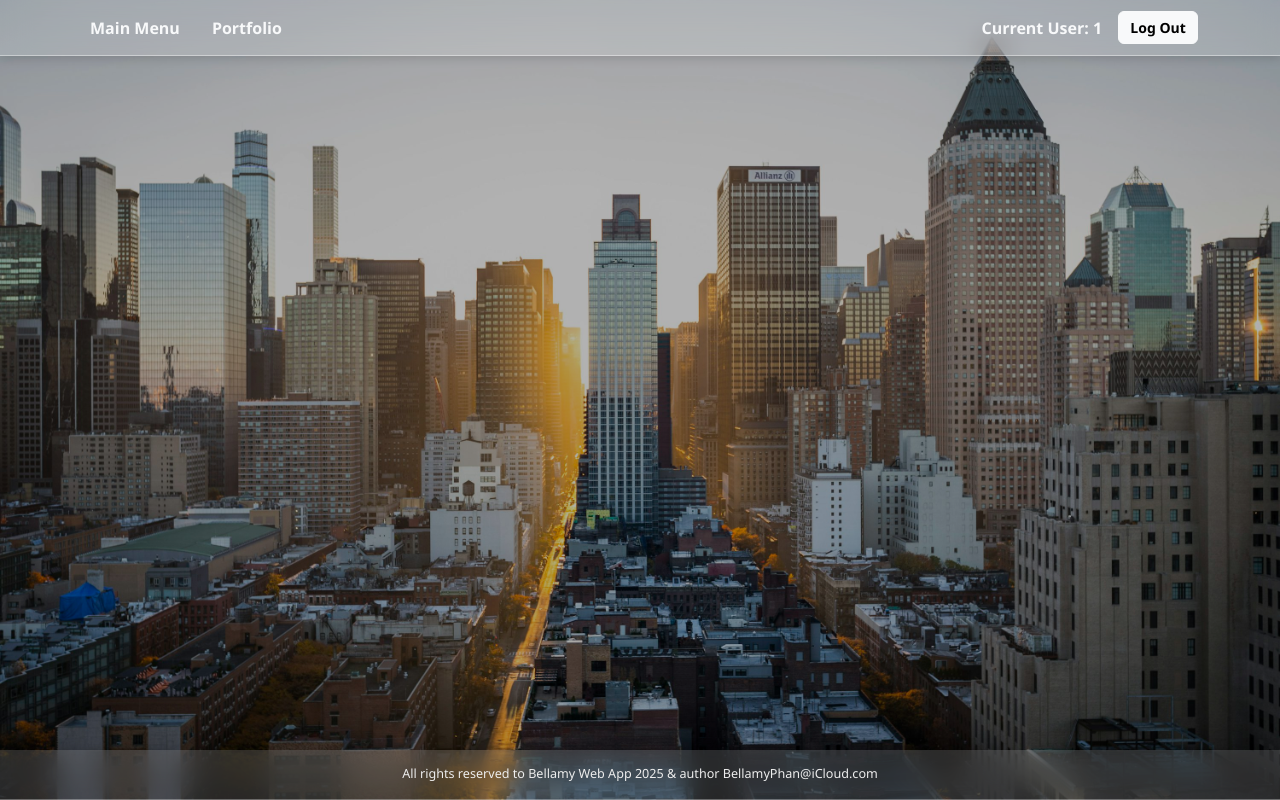
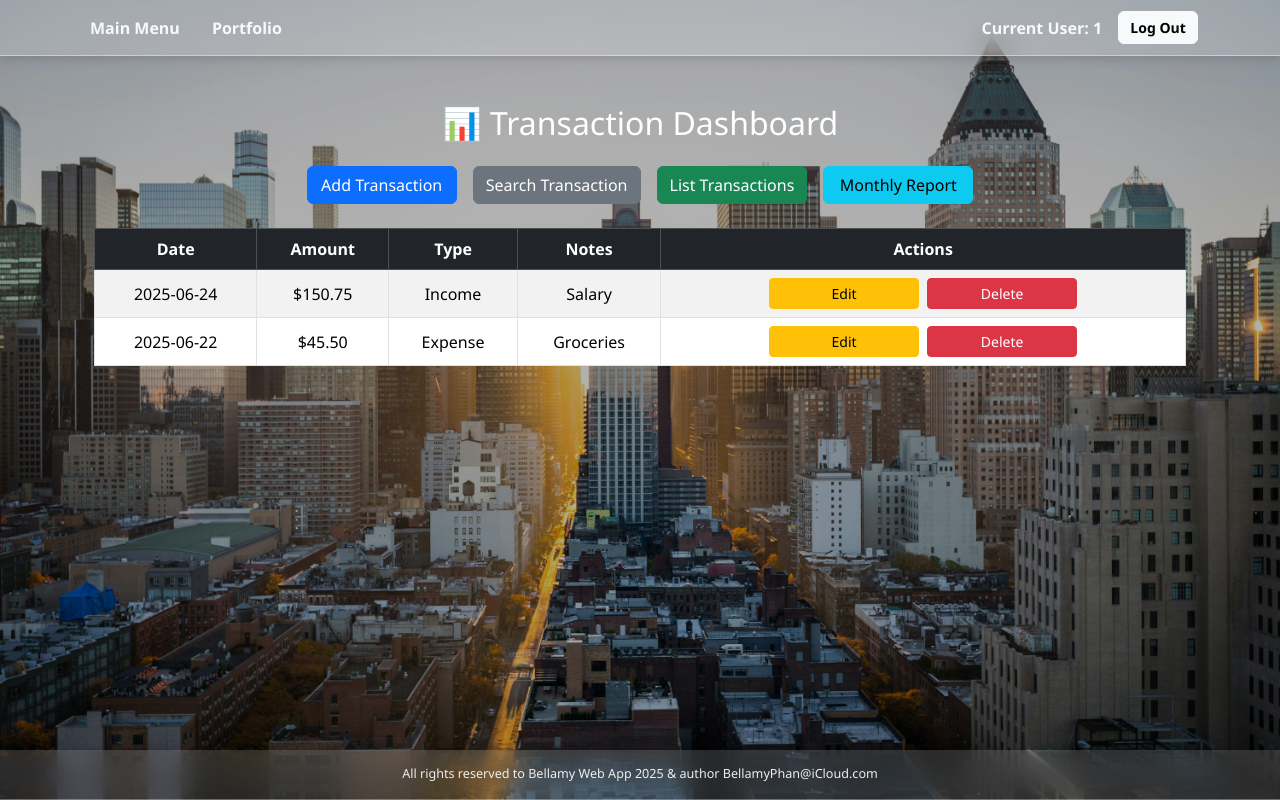
Before and after one commit to bellamyp/bellamy-web-app, an Angular app in the folder angular-frontend/: page /transaction-dashboard in a window 1280 px wide. Before the commit this address led to /. Built offline with nearby package versions, Linux system fonts and the light colour scheme; sample sign-in values are in the browser's storage.

Commit message:
frontend: transaction dashboard, draft the template of transaction dashboard page

```diff
--- a/angular-frontend/src/app/app.routes.ts
+++ b/angular-frontend/src/app/app.routes.ts
@@ -25,6 +25,12 @@ export const routes: Routes = [
             .then(m => m.RegistrationComponent)
     },
     {
+        path: 'transaction-dashboard',
+        canActivate: [authGuard],
+        loadComponent: () => import('./feature/transaction/components/transaction-dashboard/transaction-dashboard.component')
+            .then(m => m.TransactionDashboardComponent)
+    },
+    {
         path: 'bank-dashboard',
         canActivate: [authGuard],
         loadComponent: () => import('./feature/bank/components/dashboard/dashboard.component')
--- a/angular-frontend/src/app/feature/menu/components/main-menu/main-menu.component.ts
+++ b/angular-frontend/src/app/feature/menu/components/main-menu/main-menu.component.ts
@@ -21,8 +21,7 @@ export class MainMenuComponent {
   }
 
   transactionDashboard(): void {
-    // Navigate to the transaction dashboard page
-    alert('Transaction Dashboard is under construction.');
+    this.router.navigate(['/transaction-dashboard']);
   }
 
   bankDashboard(): void {
--- /dev/null
+++ b/angular-frontend/src/app/feature/transaction/components/transaction-dashboard/transaction-dashboard.component.html
@@ -0,0 +1,37 @@
+<div class="container my-4">
+  <h2 class="text-center mb-4">📊 Transaction Dashboard</h2>
+
+  <div class="d-flex justify-content-center gap-3 mb-4 flex-wrap">
+    <button class="btn btn-primary">Add Transaction</button>
+    <button class="btn btn-secondary">Search Transaction</button>
+    <button class="btn btn-success">List Transactions</button>
+    <button class="btn btn-info">Monthly Report</button>
+  </div>
+
+  <div class="table-responsive">
+    <table class="table table-bordered table-striped">
+      <thead class="table-dark">
+        <tr>
+          <th>Date</th>
+          <th>Amount</th>
+          <th>Type</th>
+          <th>Notes</th>
+          <th>Actions</th>
+        </tr>
+      </thead>
+      <tbody>
+        <!-- Example row, replace with *ngFor -->
+        <tr *ngFor="let transaction of transactions">
+          <td>{{ transaction.date }}</td>
+          <td>{{ transaction.amount | currency }}</td>
+          <td>{{ transaction.type }}</td>
+          <td>{{ transaction.notes }}</td>
+          <td>
+            <button class="btn btn-sm btn-warning">Edit</button>
+            <button class="btn btn-sm btn-danger ms-2">Delete</button>
+          </td>
+        </tr>
+      </tbody>
+    </table>
+  </div>
+</div>
--- /dev/null
+++ b/angular-frontend/src/app/feature/transaction/components/transaction-dashboard/transaction-dashboard.component.scss
@@ -0,0 +1,8 @@
+table th, table td {
+  vertical-align: middle;
+  text-align: center;
+}
+
+button {
+  min-width: 150px;
+}
--- /dev/null
+++ b/angular-frontend/src/app/feature/transaction/components/transaction-dashboard/transaction-dashboard.component.ts
@@ -0,0 +1,27 @@
+import { CommonModule } from '@angular/common';
+import { Component } from '@angular/core';
+
+@Component({
+  selector: 'app-transaction-dashboard',
+  imports: [CommonModule],
+  templateUrl: './transaction-dashboard.component.html',
+  styleUrl: './transaction-dashboard.component.scss'
+})
+export class TransactionDashboardComponent {
+
+  transactions = [
+    {
+      date: '2025-06-24',
+      amount: 150.75,
+      type: 'Income',
+      notes: 'Salary'
+    },
+    {
+      date: '2025-06-22',
+      amount: 45.50,
+      type: 'Expense',
+      notes: 'Groceries'
+    }
+  ];
+
+}
```
Also changed, not shown: 1 other file (tests, documents, lock files or other folders).
